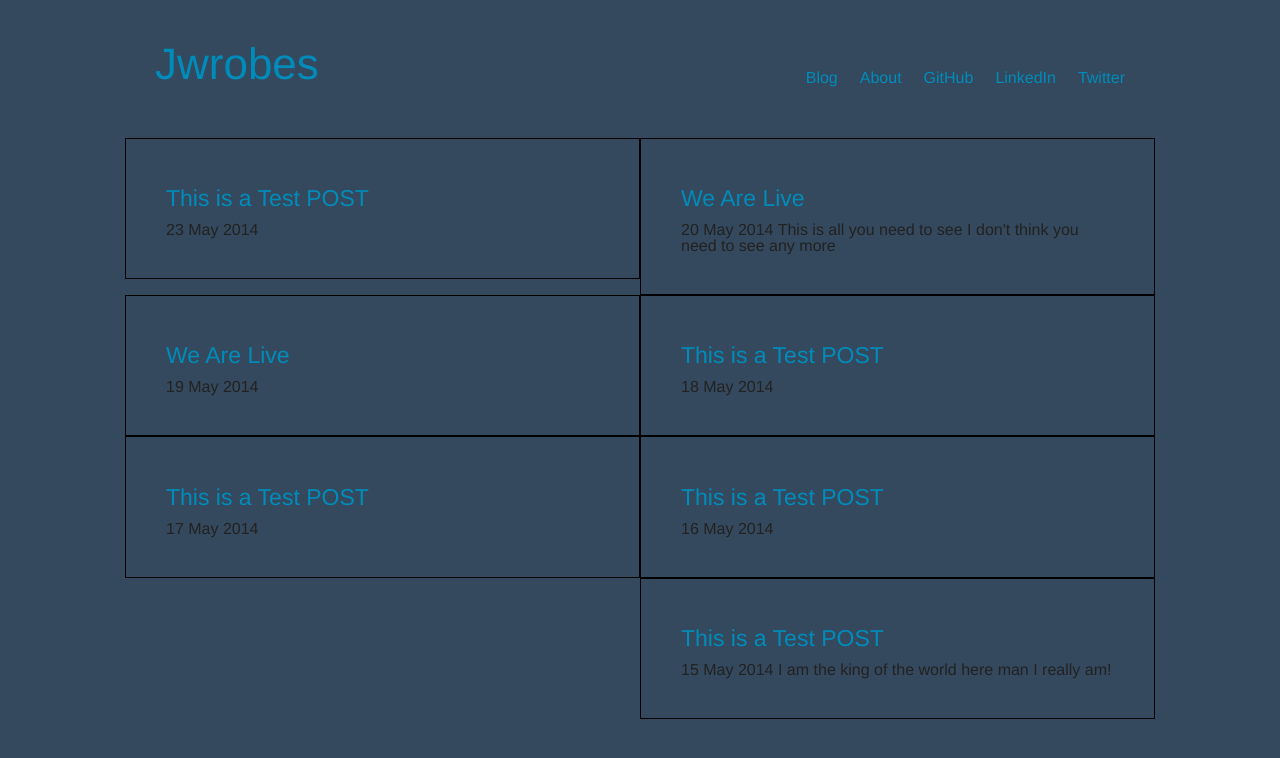
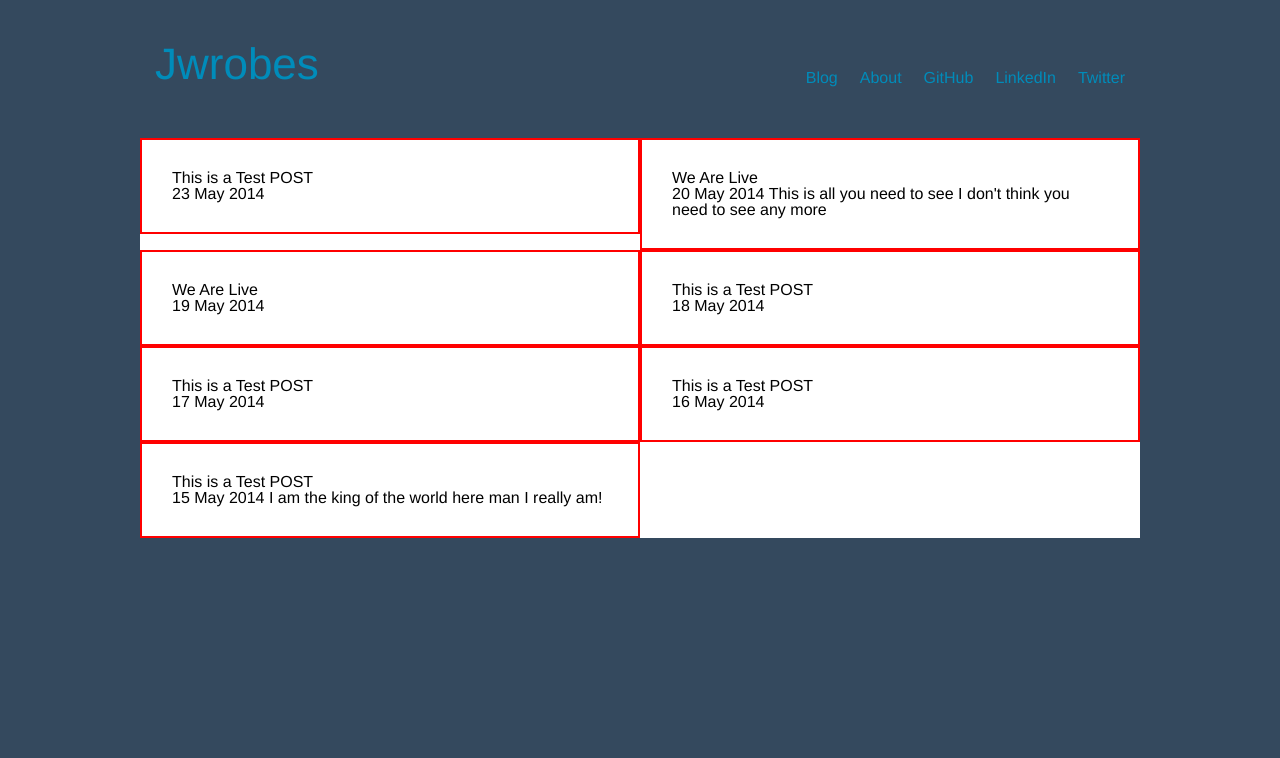
Before and after one commit to jwrobes/jwrobes.github.io, a Jekyll site: the page built from blog.html, in a window 1280 px wide. Shown: the top 758 px of the page. Built offline with Jekyll 4.4.1, drawn with Linux system fonts in a browser that asks for light colours; nearby versions of some CDN libraries; library files that are not in the unit come from our copies.

Commit message:
Adjusted blog index html and css use Javascript to adjust post ppositioning 	*added container to div around all the posts 	*changed css to have container be white so posts turn dark when you hover 	*removed the foundation column class to manually set up grid
TODO: add refactored version javascript from rasms.me blog

```diff
--- a/_layouts/master.html
+++ b/_layouts/master.html
@@ -27,7 +27,7 @@
       </div>
     </div>
     </header>
-      <div class="row">
+      <div class="row container">
   		  <div id="content" class = "large-12">
   			 {{content}}
   		  </div>
--- a/assets/css/master.css
+++ b/assets/css/master.css
@@ -11,19 +11,48 @@
 	padding: 30px;
 }
 
-#id {
+.posts {
 	background: white;
 }
 
-.post {
-	padding: 40px;
+.container {
+	background: white;
+}
+
+.post {http://rsms.me/2012/05/29/hue-factorial-fib.html
 	border: black solid 1px;
 }
 
-.post:hover {
-	background: gray;
+.padded_content {
+	display: block;
+	padding: 30px;
+	border: red solid 2px;
+}
+/*
+.posts a:hover {
+	background: blue;
+	color: white;
+}*/
+
+a.post {
+	display: block;
+	color: black;
+	width: 50%;
+	float: left;
 }
 
+a.post:hover {
+	background: blue;
+	color: white;
+}
+
+.padded_content:hover {
+	background: blue;
+}
+
+#content {
+	background: white;
+}
 @media only screen and (min-width: 64.063em) and (max-width: 90em) {
 
 #nav-menu {
--- a/blog.html
+++ b/blog.html
@@ -2,11 +2,15 @@
 layout: master
 title: Blog
 ---
-<div class="row">
+<div class="posts" id= "recent-posts">
 	{% for post in site.posts limit: 8 %}
-  <div class='post large-6 columns'>
-  	<h4><a href='{{post.url}}'>{{post.title}}</a></h4>
-    <span class='date'>{{post.date | date_to_string}}</span>
-    <span class='body'>{{post.description}}</span>  </div>
+  <a href='{{post.url}}'class='post'>
+  	<div class="padded_content">
+	  	<div class="title">{{post.title}}</div>
+	    <span class='date'>{{post.date | date_to_string}}</span>
+	    <span class='body'>{{post.description}}</span>
+	  </div>
+	</a>
 {% endfor %}
+<div class="breaker"></div>
 </div>
```
